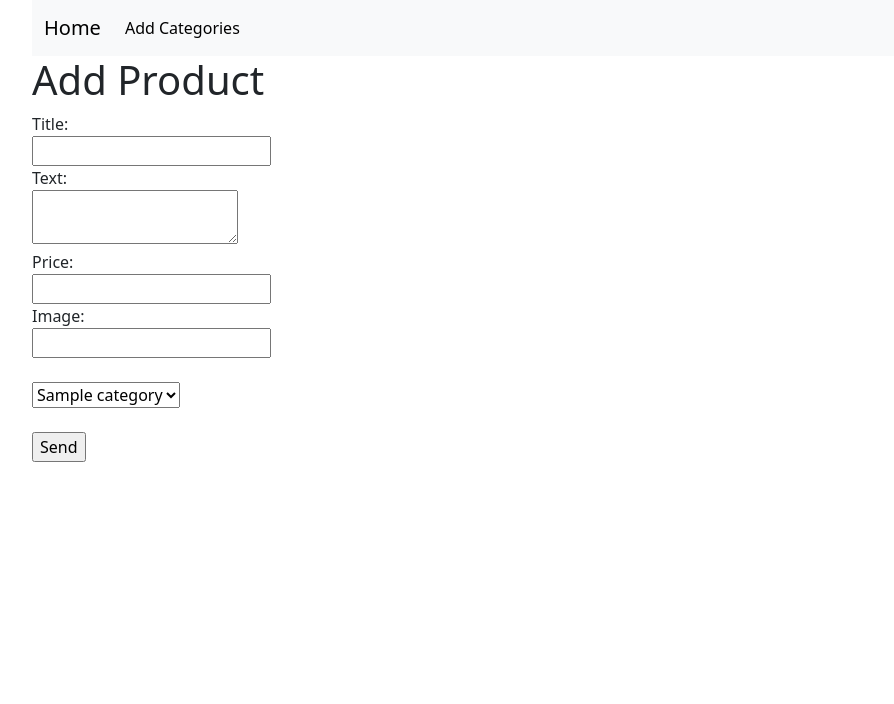
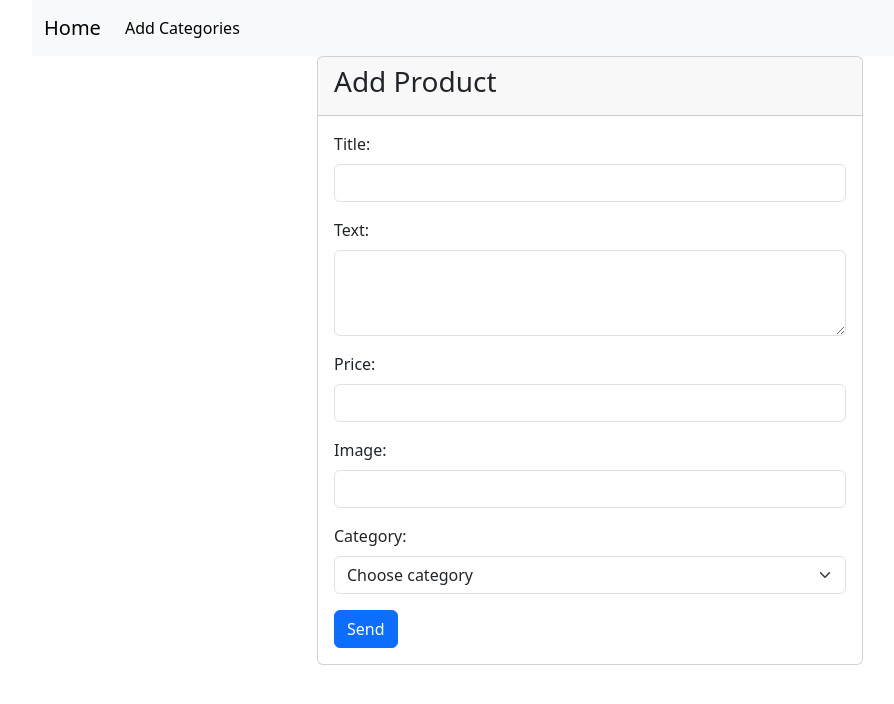
Before and after one commit to BeksultanIT/online_shop, a Django app: template webapp/templates/products_add.html in a window 1280 px wide. Shown: the top 704 px of the page, without its empty margins (50-944 px from the left). Run offline with Django 3.2, Linux system fonts and the light colour scheme; the template is opened without the code that fills it: most values are stand-ins (such as "Sample title", 1, 10 or a date in 2020).

Commit message:
отредактировал html файлы

```diff
--- a/webapp/templates/base.html
+++ b/webapp/templates/base.html
@@ -44,7 +44,6 @@
     {% block content %}
     {% endblock %}
 
-
 </div>
 
 
--- a/webapp/templates/products_add.html
+++ b/webapp/templates/products_add.html
@@ -5,25 +5,44 @@
 {% block nav %}
 {% endblock %}
 {% block content %}
-
-    <h1>Add Product</h1>
+<div class="row justify-content-center">
+    <div class="col-md-6">
+        <div class="card">
+            <div class="card-header">
+                <h3>Add Product</h3>
+            </div>
+            <div class="card-body">
                 <form action="" method="post">
                     {% csrf_token %}
-        <label>Title:</label><br/>
-        <input type="text" name="title"/><br/>
-        <label>Text:</label><br/>
-        <textarea name="description"></textarea><br/>
-        <label>Price:</label><br/>
-        <input type="number" name="price"/><br/>
-        <label>Image:</label><br/>
-        <input type="url" name="image"/><br/><br>
-
-        <select name="category_id" id="">
+                    <div class="mb-3">
+                        <label for="title" class="form-label">Title:</label>
+                        <input type="text" class="form-control" id="title" name="title" required>
+                    </div>
+                    <div class="mb-3">
+                        <label for="description" class="form-label">Text:</label>
+                        <textarea class="form-control" id="description" name="description" rows="3"></textarea>
+                    </div>
+                    <div class="mb-3">
+                        <label for="price" class="form-label">Price:</label>
+                        <input type="number" class="form-control" id="price" name="price" step="0.01" required>
+                    </div>
+                    <div class="mb-3">
+                        <label for="image" class="form-label">Image:</label>
+                        <input type="url" class="form-control" id="image" name="image">
+                    </div>
+                    <div class="mb-3">
+                        <label for="category" class="form-label">Category:</label>
+                        <select name="category_id" id="category" class="form-select" required>
+                            <option value="">Choose category</option>
                             {% for category in categories %}
                                 <option value="{{ category.id }}">{{ category.name }}</option>
                             {% endfor %}
-        </select><br><br>
-
-<input type="submit" value="Send"/>
+                        </select>
+                    </div>
+                    <button type="submit" class="btn btn-primary">Send</button>
                 </form>
+            </div>
+        </div>
+    </div>
+</div>
 {% endblock %}
```
Also changed, not shown: webapp/templates/categories_add.html (+23 -11 lines), webapp/templates/index.html (+14 -11 lines), webapp/templates/product_details.html (+18 -10 lines). Lines whose indentation alone changed are shown as unchanged.
